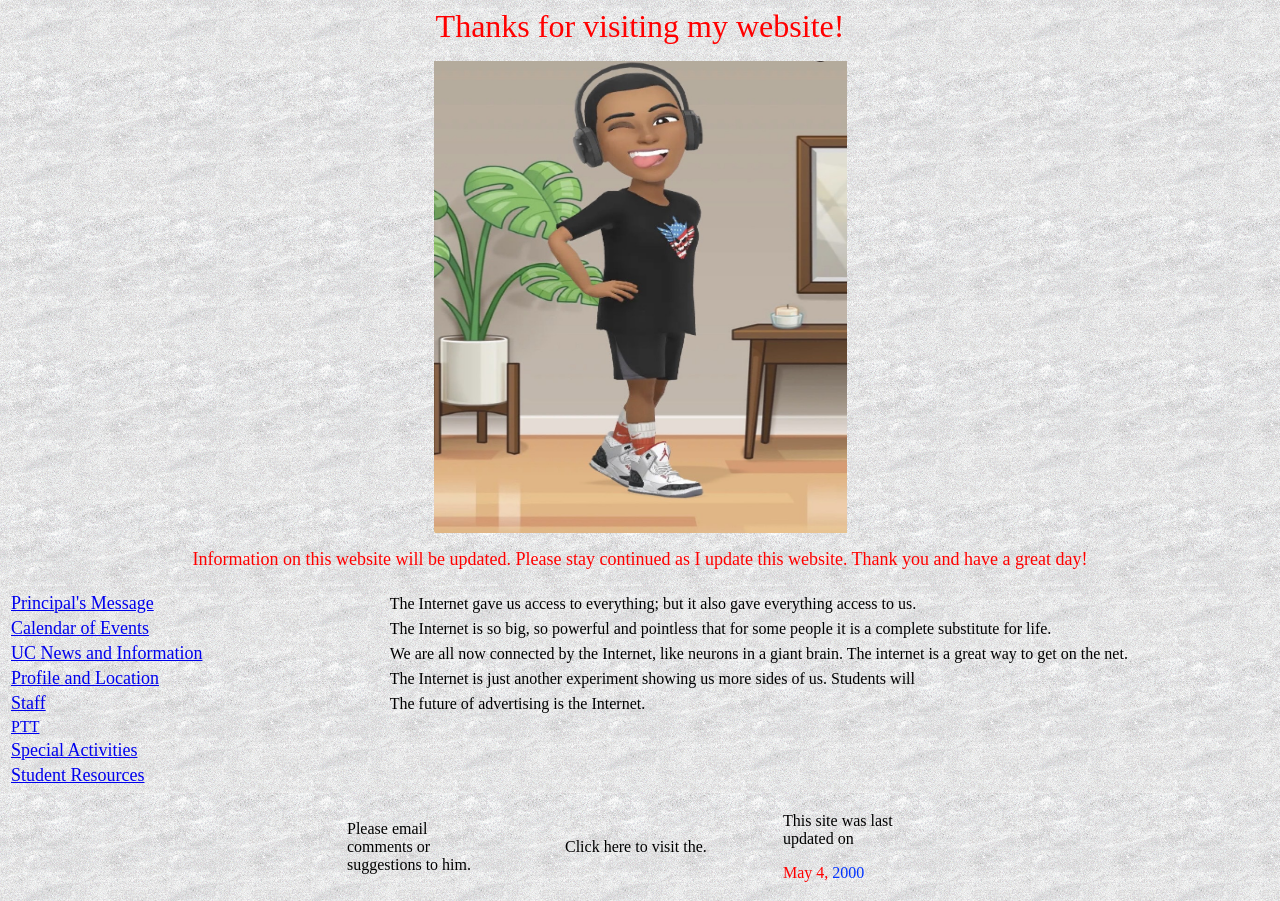
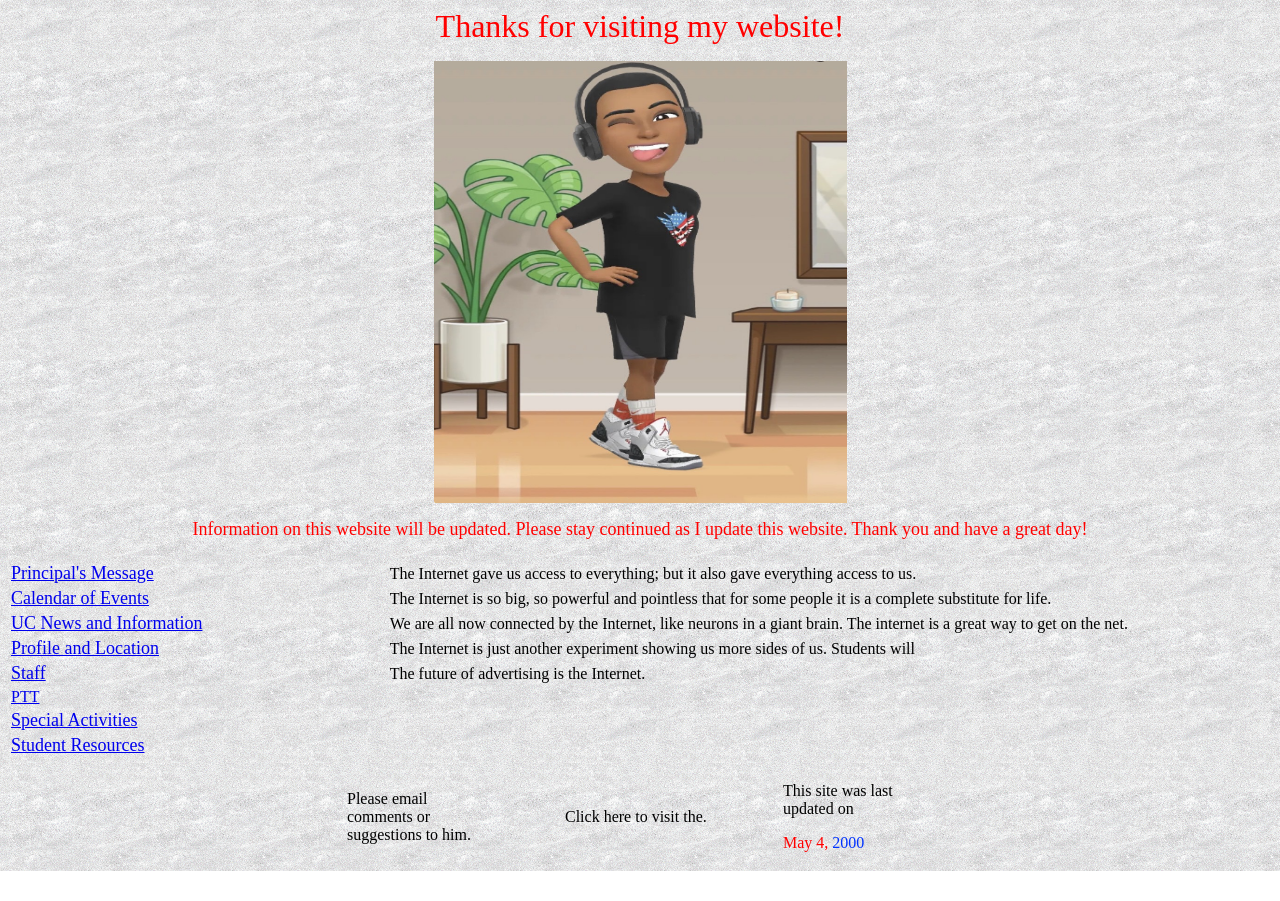
Before and after one commit to tylerw297/tylerw297.github.io, a plain HTML site: page index.html in a window 1280 px wide. After the commit the page ends 871 px from the top, so only its background shows below. Drawn offline with Linux system fonts and the light colour scheme.

Commit message:
Update index.html

```diff
--- a/index.html
+++ b/index.html
@@ -9,7 +9,7 @@
 <BODY BGCOLOR="#FFFFFF" BACKGROUND="https://tylerw297.github.io/images/gif/greytile.gif">
 <CENTER><FONT SIZE="+3" FACE="Mariah" COLOR="#FF0000">Thanks for visiting my website!</FONT>
 
-<P><IMG SRC="https://tylerw297.github.io/images/tylersnap.jpeg" WIDTH=413 HEIGHT=472 ALIGN=bottom></P>
+<P><IMG SRC="https://tylerw297.github.io/images/tylersnap.jpeg" WIDTH=413 HEIGHT=442 ALIGN=bottom></P>
 
 <P><FONT SIZE="+1" COLOR="#FF0000">Information on this website will be updated. Please stay continued as I update this website. Thank you and have a great day!</FONT></P>
 
```
